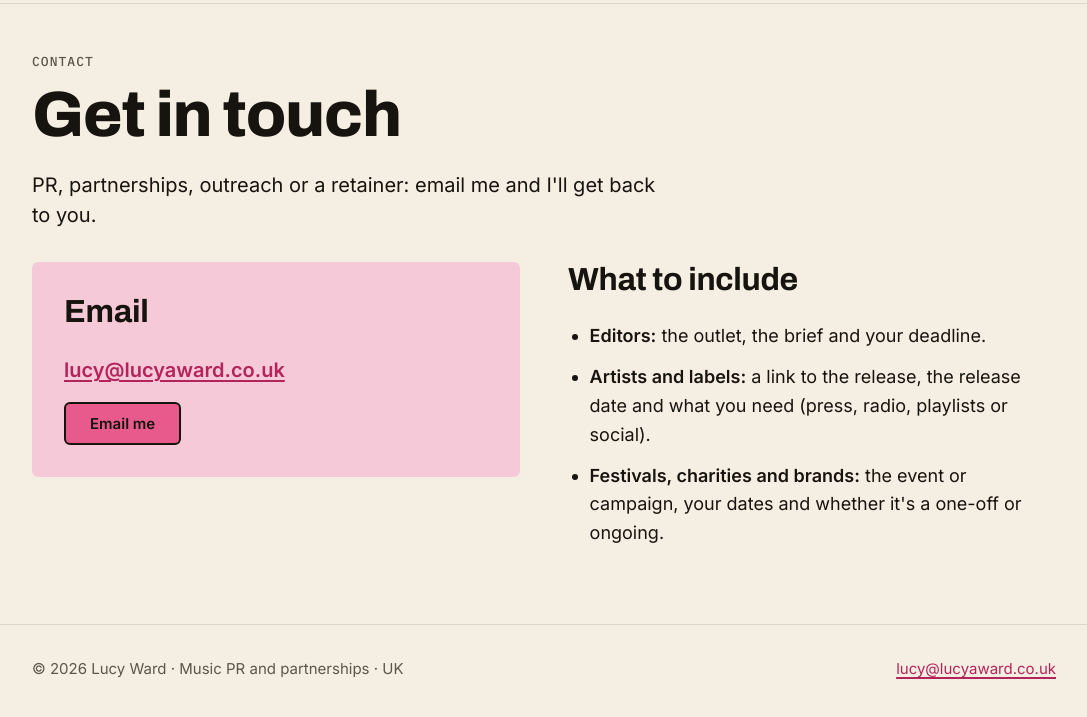
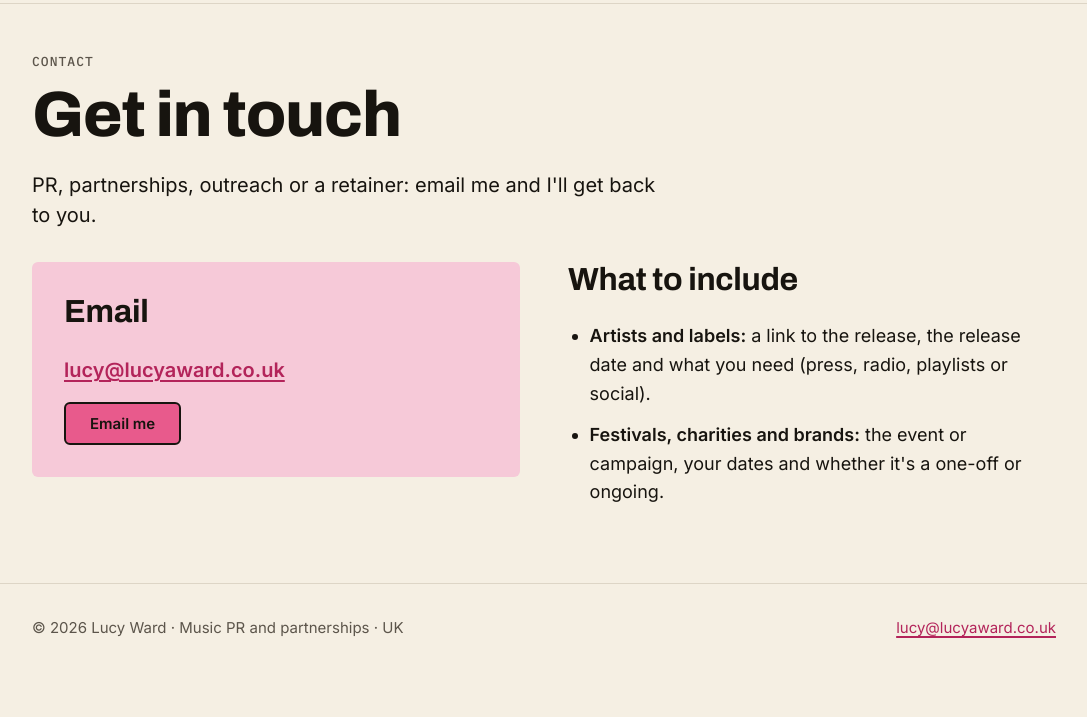
Before and after one commit to lucywxrd-creator/lucyaward.co.uk, a plain HTML site: page contact.html in a window 1280 px wide. Shown: the part 73-790 px from the top of the page, without its empty margins (96-1183 px from the left). Drawn offline with Linux system fonts and the light colour scheme.

Commit message:
Update contact.html

```diff
--- a/contact.html
+++ b/contact.html
@@ -40,7 +40,6 @@
 <div>
 <h2>What to include</h2>
 <ul class="checklist">
-<li><strong>Editors:</strong> the outlet, the brief and your deadline.</li>
 <li><strong>Artists and labels:</strong> a link to the release, the release date and what you need (press, radio, playlists or social).</li>
 <li><strong>Festivals, charities and brands:</strong> the event or campaign, your dates and whether it's a one-off or ongoing.</li>
 </ul>
```
